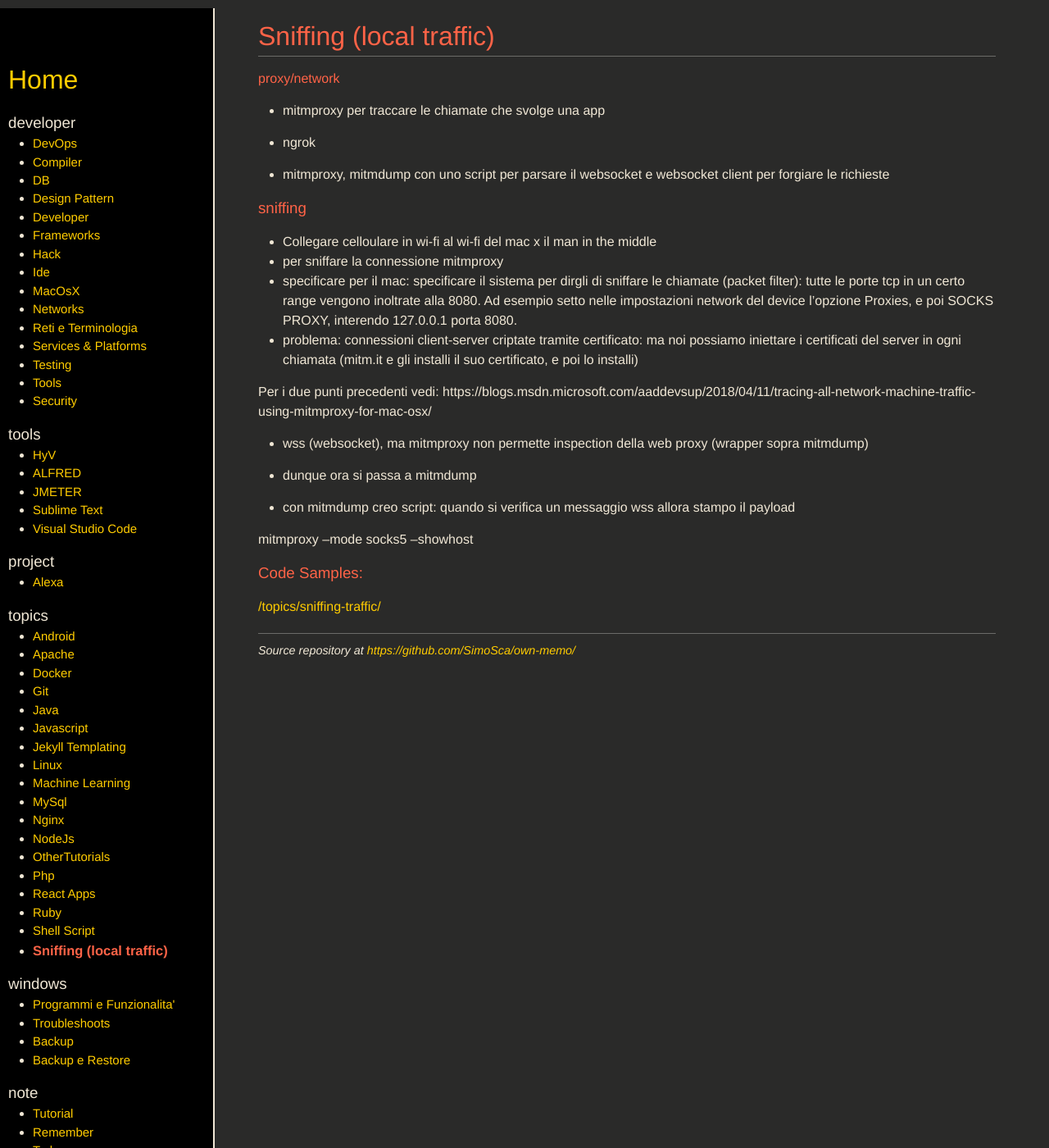
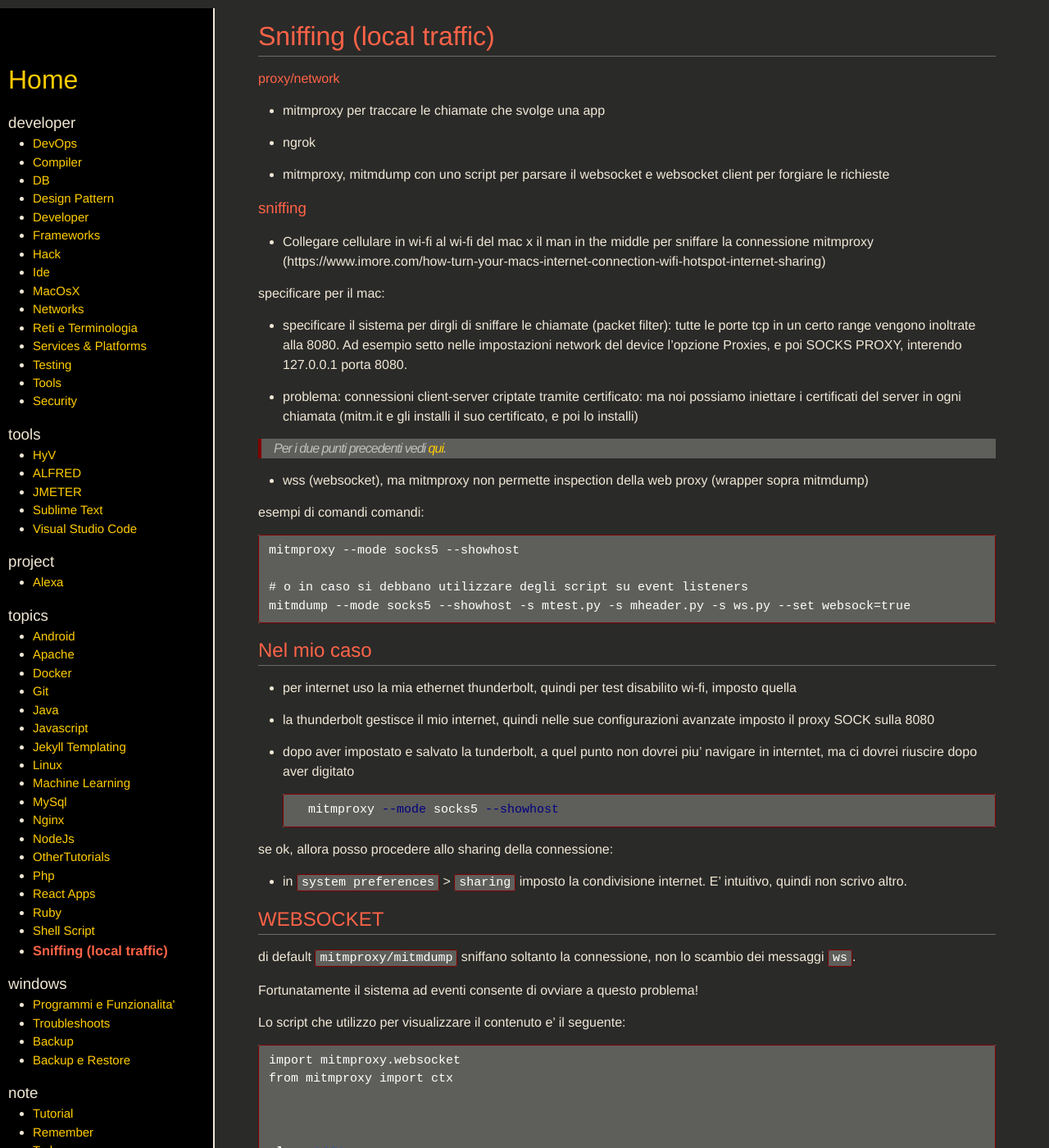
Before and after one commit to SimoSca/own-memo, a Jekyll site: the page built from _pages/topics/sniffing-traffic.md, in a window 1280 px wide and 1400 px high. Shown: the whole window at 82% size. Built offline with Jekyll 4.4.1, drawn with Linux system fonts in a browser that asks for light colours; nearby versions of some CDN libraries; some of the changed text lies outside the part shown.

Commit message:
[improved] Aggiunto flow + script per sniffing del traffico websocket con mitmdump

`````diff
--- a/_pages/topics/sniffing-traffic.md
+++ b/_pages/topics/sniffing-traffic.md
@@ -17,19 +17,122 @@
 
 
 ### sniffing
-- Collegare celloulare in wi-fi al wi-fi del mac x il man in the middle
-- per sniffare la connessione mitmproxy
-- specificare per il mac: specificare il sistema per dirgli di sniffare le chiamate (packet filter): tutte le porte tcp in un certo range vengono inoltrate alla 8080. Ad esempio setto nelle impostazioni network del device l'opzione Proxies, e poi SOCKS PROXY, interendo 127.0.0.1 porta 8080.
+
+- Collegare cellulare in wi-fi al wi-fi del mac x il man in the middle per sniffare la connessione mitmproxy (https://www.imore.com/how-turn-your-macs-internet-connection-wifi-hotspot-internet-sharing)
+
+specificare per il mac:
+
+- specificare il sistema per dirgli di sniffare le chiamate (packet filter): tutte le porte tcp in un certo range vengono inoltrate alla 8080. Ad esempio setto nelle impostazioni network del device l'opzione Proxies, e poi SOCKS PROXY, interendo 127.0.0.1 porta 8080.
+
 - problema: connessioni client-server criptate tramite certificato: ma noi possiamo iniettare i certificati del server in ogni chiamata
 (mitm.it e gli installi il suo certificato, e poi lo installi)
 
-Per i due punti precedenti vedi: https://blogs.msdn.microsoft.com/aaddevsup/2018/04/11/tracing-all-network-machine-traffic-using-mitmproxy-for-mac-osx/
+
+> Per i due punti precedenti vedi [qui](https://blogs.msdn.microsoft.com/aaddevsup/2018/04/11/tracing-all-network-machine-traffic-using-mitmproxy-for-mac-osx/).
 
 - wss (websocket), ma mitmproxy non permette inspection della web proxy (wrapper sopra mitmdump)
 
-- dunque ora si passa a mitmdump
 
-- con mitmdump creo script: quando si verifica un messaggio wss allora stampo il payload
+esempi di comandi comandi:
+
+````
+mitmproxy --mode socks5 --showhost
+
+# o in caso si debbano utilizzare degli script su event listeners
+mitmdump --mode socks5 --showhost -s mtest.py -s mheader.py -s ws.py --set websock=true
+````
 
 
-mitmproxy --mode socks5 --showhost
+
+Nel mio caso
+------------
+
+- per internet uso la mia ethernet thunderbolt, quindi per test disabilito wi-fi, imposto quella
+
+- la thunderbolt gestisce il mio internet, quindi nelle sue configurazioni avanzate imposto il proxy SOCK sulla 8080
+
+- dopo aver impostato e salvato la tunderbolt, a quel punto non dovrei piu' navigare in interntet, ma ci dovrei riuscire dopo aver digitato
+
+    ````bash
+    mitmproxy --mode socks5 --showhost
+    ````
+
+se ok, allora posso procedere allo sharing della connessione:
+
+- in `system preferences` > `sharing` imposto la condivisione internet. E' intuitivo, quindi non scrivo altro.
+
+
+WEBSOCKET
+---------
+
+di default `mitmproxy/mitmdump` sniffano soltanto la connessione, non lo scambio dei messaggi `ws`.
+
+Fortunatamente il sistema ad eventi consente di ovviare a questo problema!
+
+Lo script che utilizzo per visualizzare il contenuto e' il seguente:
+
+````python
+import mitmproxy.websocket
+from mitmproxy import ctx
+
+
+
+class AddWs:
+    # Websocket lifecycle
+    def websocket_handshake(self, flow: mitmproxy.http.HTTPFlow):
+        """
+            Called when a client wants to establish a WebSocket connection. The
+            WebSocket-specific headers can be manipulated to alter the
+            handshake. The flow object is guaranteed to have a non-None request
+            attribute.
+        """
+
+    def websocket_start(self, flow: mitmproxy.websocket.WebSocketFlow):
+        """
+            A websocket connection has commenced.
+        """
+
+    def websocket_message(self, flow: mitmproxy.websocket.WebSocketFlow):
+        """
+            Called when a WebSocket message is received from the client or
+            server. The most recent message will be flow.messages[-1]. The
+            message is user-modifiable. Currently there are two types of
+            messages, corresponding to the BINARY and TEXT frame types.
+        """
+        #self.dump(flow.messages[0])
+        # ottengo l'ultimo messaggio
+        ctx.log.info("    ws message: " + flow.messages[-1].content)
+
+    def websocket_error(self, flow: mitmproxy.websocket.WebSocketFlow):
+        """
+            A websocket connection has had an error.
+        """
+
+    def websocket_end(self, flow: mitmproxy.websocket.WebSocketFlow):
+        """
+            A websocket connection has ended.
+        """
+
+    # for debugging
+    def dump(self, obj):
+        for attr in dir(obj):
+            ctx.log.error("obj.%s = %r" % (attr, getattr(obj, attr)))
+
+addons = [
+    AddWs()
+]
+````
+
+
+In questo modo posso utilizzare il proxy col comando:
+
+````bash
+mitmdump --mode socks5 --showhost -s ws.py  --set websocket=true
+````
+
+dove `ws.py` e' il nome che ho dato allo script di cui sopra.
+
+
+#### Test
+
+Per testare usare una connessione al sito [https://www.websocket.org/echo.html](https://www.websocket.org/echo.html).
`````
